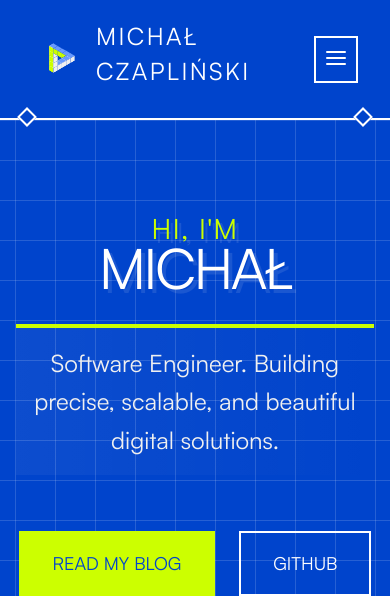
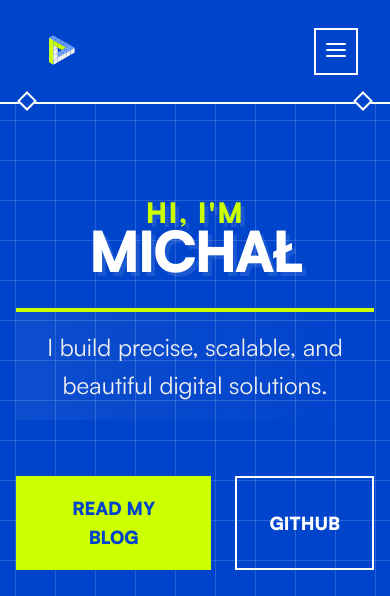
Before and after one commit to michalczaplinski/czaplinski.io, an Astro site: page / in a window 390 px wide. Shown: the top 596 px of the page. Built offline with nearby package versions, Linux system fonts and the light colour scheme; Astro itself is replaced by a stand-in of ours.

Commit message:
feat: Add Satoshi-Bold and Black font weights, preload bold font, and apply minor UI/content tweaks.

```diff
--- a/src/components/BaseHead.astro
+++ b/src/components/BaseHead.astro
@@ -36,6 +36,13 @@
   type="font/woff2"
   crossorigin
 />
+<link
+  rel="preload"
+  href="/fonts/Satoshi-Bold.woff2"
+  as="font"
+  type="font/woff2"
+  crossorigin
+/>
 
 <!-- Canonical URL -->
 <link rel="canonical" href={canonicalURL} />
--- a/src/components/Header.astro
+++ b/src/components/Header.astro
@@ -266,6 +266,12 @@
     }
   }
 
+  @media (max-width: 720px) {
+    .site-title {
+      display: none;
+    }
+  }
+
   /* Overlay Menu */
   .overlay-menu {
     position: fixed;
--- a/src/pages/blog/index.astro
+++ b/src/pages/blog/index.astro
@@ -23,7 +23,7 @@
         border: 2px solid var(--border-color);
         box-shadow: var(--box-shadow);
         padding: 2rem;
-        margin: 0 auto 4rem auto; /* Center and add spacing */
+        margin: 3em auto 4rem auto; /* Center and add spacing */
         box-sizing: border-box; /* Ensure padding doesn't affect width */
       }
       ul {
--- a/src/pages/index.astro
+++ b/src/pages/index.astro
@@ -241,8 +241,7 @@
         <div class="hero-content">
           <h1><span>Hi, I'm</span> Michał</h1>
           <p class="subtitle">
-            Software Engineer. Building precise, scalable, and beautiful digital
-            solutions.
+            I build precise, scalable, and beautiful digital solutions.
           </p>
           <div class="links">
             <a href="/blog" class="primary-link">Read my blog</a>
--- a/src/styles/global.css
+++ b/src/styles/global.css
@@ -27,7 +27,23 @@
 @font-face {
   font-family: "Satoshi";
   src: url("/fonts/Satoshi-Regular.woff2") format("woff2");
-  font-weight: 400 900;
+  font-weight: 400;
+  font-style: normal;
+  font-display: swap;
+}
+
+@font-face {
+  font-family: "Satoshi";
+  src: url("/fonts/Satoshi-Bold.woff2") format("woff2");
+  font-weight: 700;
+  font-style: normal;
+  font-display: swap;
+}
+
+@font-face {
+  font-family: "Satoshi";
+  src: url("/fonts/Satoshi-Black.woff2") format("woff2");
+  font-weight: 900;
   font-style: normal;
   font-display: swap;
 }
```
